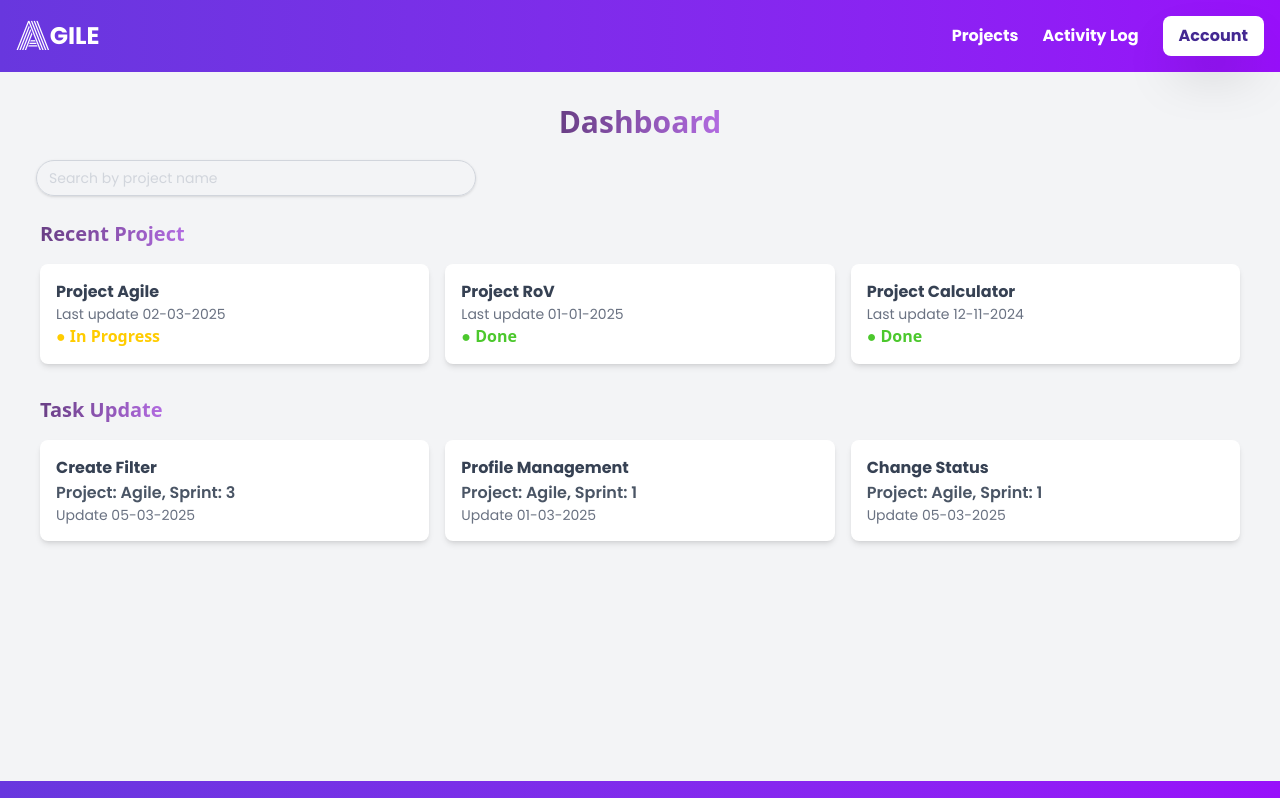
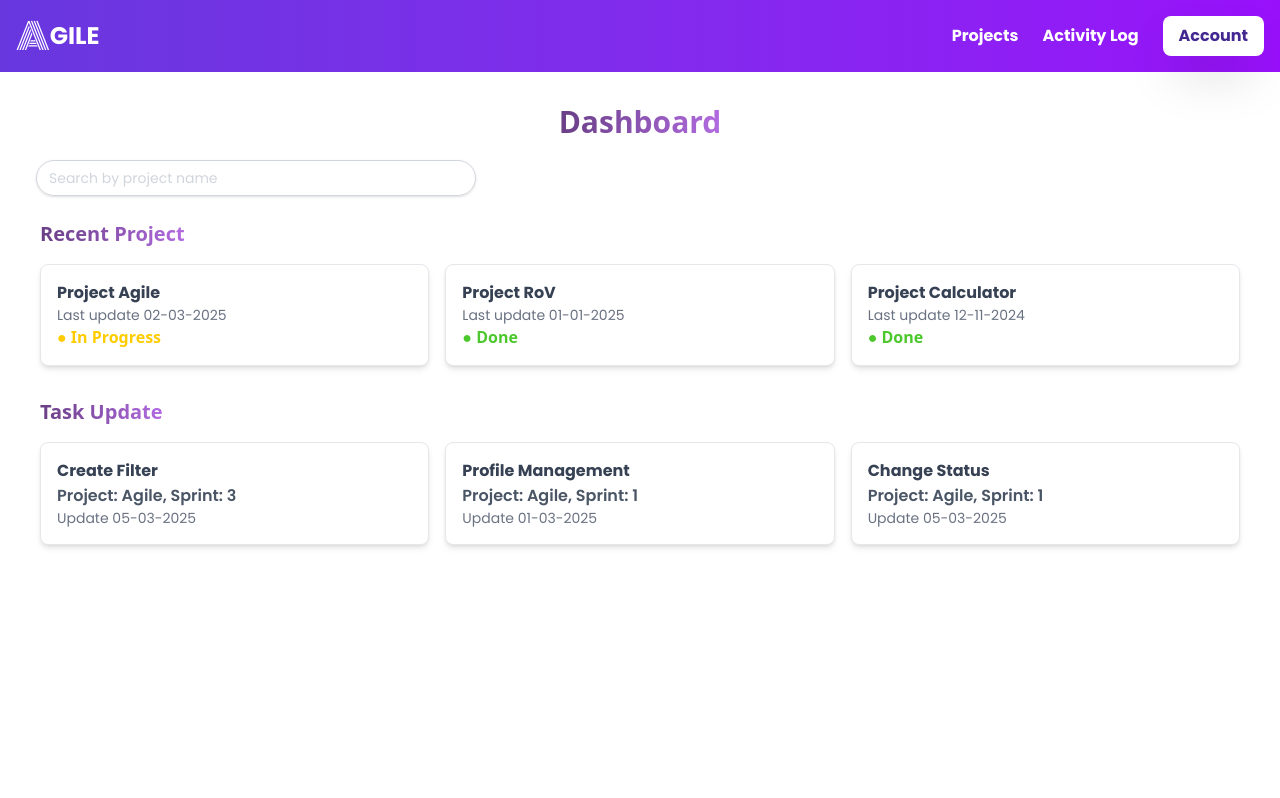
Before and after one commit to CSC105-2024/G12-Agile, a React (Vite) app: page /dashboard in a window 1280 px wide. Shown: the top 798 px of the page. Built offline with nearby package versions, Linux system fonts and the light colour scheme.

Commit message:
change background

```diff
--- a/src/pages/AccountSetting.jsx
+++ b/src/pages/AccountSetting.jsx
@@ -34,14 +34,14 @@ const AccountSetting = () => {
   };
 
   return (
-    <div className="flex items-center justify-center bg-gray-100 rounded-b-lg">
-      <div className="w-full max-w-6xl bg-white p-10 shadow-lg rounded-lg border border-gray-300 mt-10.5">
+    <div className="flex items-center justify-center rounded-b-lg ">
+      <div className="w-full max-w-6xl bg-white p-10 shadow-lg rounded-lg border border-gray-300 mt-28">
         <div className="w-full text-center mb-5">
           <span className="font-poppins inline-block bg-gradient-to-r from-[#693F85] to-[#B26BE1] bg-clip-text text-transparent text-3xl font-bold">
             Account Setting
           </span>
         </div>
-        <form onSubmit={handleSubmit(onSubmit)} className="space-y-6">
+        <form onSubmit={handleSubmit(onSubmit)} className="space-y-7">
           <div className="grid grid-cols-2 gap-4">
             <div>
               <label className="font-poppins font-semibold text-gray-400 text-sm"> Firstname </label>
--- a/src/pages/Dashboard.jsx
+++ b/src/pages/Dashboard.jsx
@@ -4,7 +4,7 @@ const Dashboard = () => {
   const navigate = useNavigate();
 
   return (
-    <div className="min-h-screen flex flex-col bg-gray-100">
+    <div className="min-h-screen flex flex-col ">
       {/* Header */}
       <div className="w-full text-center mt-8">
         <span className="inline-block bg-gradient-to-r from-[#693F85] to-[#B26BE1] bg-clip-text text-transparent text-3xl font-bold">
@@ -28,18 +28,18 @@ const Dashboard = () => {
           Recent Project
         </span>
       </div>
-        <div className="grid grid-cols-3 gap-4 mt-4 text-gray-700">
-          <div className="bg-white p-4 shadow-md rounded-lg">
+        <div className="grid grid-cols-3 gap-4 mt-4 text-gray-700 ">
+          <div className="bg-white p-4 shadow-md rounded-lg border border-gray-200">
             <p className="font-bold font-poppins">Project Agile</p>
             <p className="text-sm text-gray-500 font-poppins">Last update 02-03-2025</p>
             <span className="text-[#FFCC00] font-semibold">● In Progress</span>
           </div>
-          <div className="bg-white p-4 shadow-md rounded-lg">
+          <div className="bg-white p-4 shadow-md rounded-lg border border-gray-200">
             <p className="font-bold font-poppins">Project RoV</p>
             <p className="text-sm text-gray-500 font-poppins">Last update 01-01-2025</p>
             <span className="text-[#4CC82D] font-semibold">● Done</span>
           </div>
-          <div className="bg-white p-4 shadow-md rounded-lg">
+          <div className="bg-white p-4 shadow-md rounded-lg border border-gray-200">
             <p className="font-bold font-poppins">Project Calculator</p>
             <p className="text-sm text-gray-500 font-poppins">Last update 12-11-2024</p>
             <span className="text-[#4CC82D] font-semibold">● Done</span>
@@ -55,17 +55,17 @@ const Dashboard = () => {
         </span>
       </div>
         <div className="grid grid-cols-3 gap-4 mt-4 text-gray-700">
-          <div className="bg-white p-4 shadow-md rounded-lg">
+          <div className="bg-white p-4 shadow-md rounded-lg border border-gray-200">
             <p className="font-bold font-poppins">Create Filter</p>
             <span className="text-gray-600 font-semibold font-poppins">Project: Agile, Sprint: 3</span>
             <p className="text-sm text-gray-500 font-poppins">Update 05-03-2025</p>
           </div>
-          <div className="bg-white p-4 shadow-md rounded-lg">
+          <div className="bg-white p-4 shadow-md rounded-lg border border-gray-200">
             <p className="font-bold font-poppins">Profile Management</p>
             <span className="text-gray-600 font-semibold font-poppins">Project: Agile, Sprint: 1</span>
             <p className="text-sm text-gray-500 font-poppins">Update 01-03-2025</p>
           </div>
-          <div className="bg-white p-4 shadow-md rounded-lg">
+          <div className="bg-white p-4 shadow-md rounded-lg border border-gray-200">
             <p className="font-bold font-poppins">Change Status</p>
             <span className="text-gray-600 font-semibold font-poppins">Project: Agile, Sprint: 1</span>
             <p className="text-sm text-gray-500 font-poppins">Update 05-03-2025</p>
@@ -74,7 +74,7 @@ const Dashboard = () => {
       </div>
 
       {/* Footer */}
-      <footer className="h-35 bg-gradient-to-r from-[#6837DE] to-purple-600 text-white py-4 mt-60">
+      <footer className="h-51 bg-gradient-to-r from-[#6837DE] to-purple-600 text-white py-4 mt-80">
         <div className="text-sm font-poppins text-center font-bold">
           <p>This is Footer</p>
         </div>
--- a/src/pages/Login.jsx
+++ b/src/pages/Login.jsx
@@ -20,9 +20,9 @@ const Login = () => {
   };
 
   return (
-    <div className="flex items-center justify-center min-h-screen bg-gray-100">
+    <div className="flex items-center justify-center min-h-screen">
       {/*image and form*/}
-      <div className="flex w-[1000px] h-[700px] bg-white shadow-lg rounded-lg overflow-hidden">
+      <div className="flex w-[1000px] h-[700px] bg-white shadow-lg rounded-lg overflow-hidden border border-gray-300">
 
         <div
           className="w-1/2 bg-cover bg-center"
@@ -79,7 +79,7 @@ const Login = () => {
             {/* Login Button */}
             <button
             type="submit"
-            className="w-full bg-[#6837DE] text-white py-2 rounded-lg hover:bg-[#572BC0] transition mb-1"
+            className="w-full bg-[#6837DE] text-white py-2 rounded-lg hover:bg-[#572BC0] transition mb-1 mt-1"
           >
             <div className="font-bold font-poppins text-center">Login</div>
           </button>
--- a/src/pages/Register.jsx
+++ b/src/pages/Register.jsx
@@ -1,7 +1,7 @@
 import { Link, useNavigate } from "react-router-dom";
 import { useForm } from "react-hook-form";
 import Swal from "sweetalert2";
-
+import bg from "../image/background.png";
 
 const Register = () => {
 
@@ -28,8 +28,8 @@ const Register = () => {
   };
 
   return (
-    <div className="flex min-h-screen items-center justify-center bg-gray-100">
-      <div className="w-full max-w-md bg-white p-8 shadow-lg rounded-lg">
+    <div className="flex min-h-screen items-center justify-center"style={{ backgroundImage: `url(${bg})` }}>
+      <div className="w-full max-w-md bg-white p-8 shadow-lg rounded-lg border border-gray-300">
         <div className="text-8xl font-bold font-monoton text-[#6837DE] text-center mb-3">
           A
         </div>
@@ -136,13 +136,13 @@ const Register = () => {
 
           <button
             type="submit"
-            className="w-full bg-[#6837DE] text-white py-2 rounded-lg hover:bg-[#572BC0] transition"
+            className=" mt-4 w-full bg-[#6837DE] text-white py-2 rounded-lg hover:bg-[#572BC0] transition"
           >
-            <div className="font-bold font-poppins text-center ">Register</div>
+            <div className="font-bold font-poppins text-center">Register</div>
           </button>
         </form>
 
-        <p className="text-center mt-4 text-gray-600">
+        <p className="text-center mt-6 text-gray-600">
           Do you already have an account?{"  "}
           <Link
             to="/login"
```
Also changed, not shown: src/image/background.png (added), src/index.css (line endings or trailing spaces).
